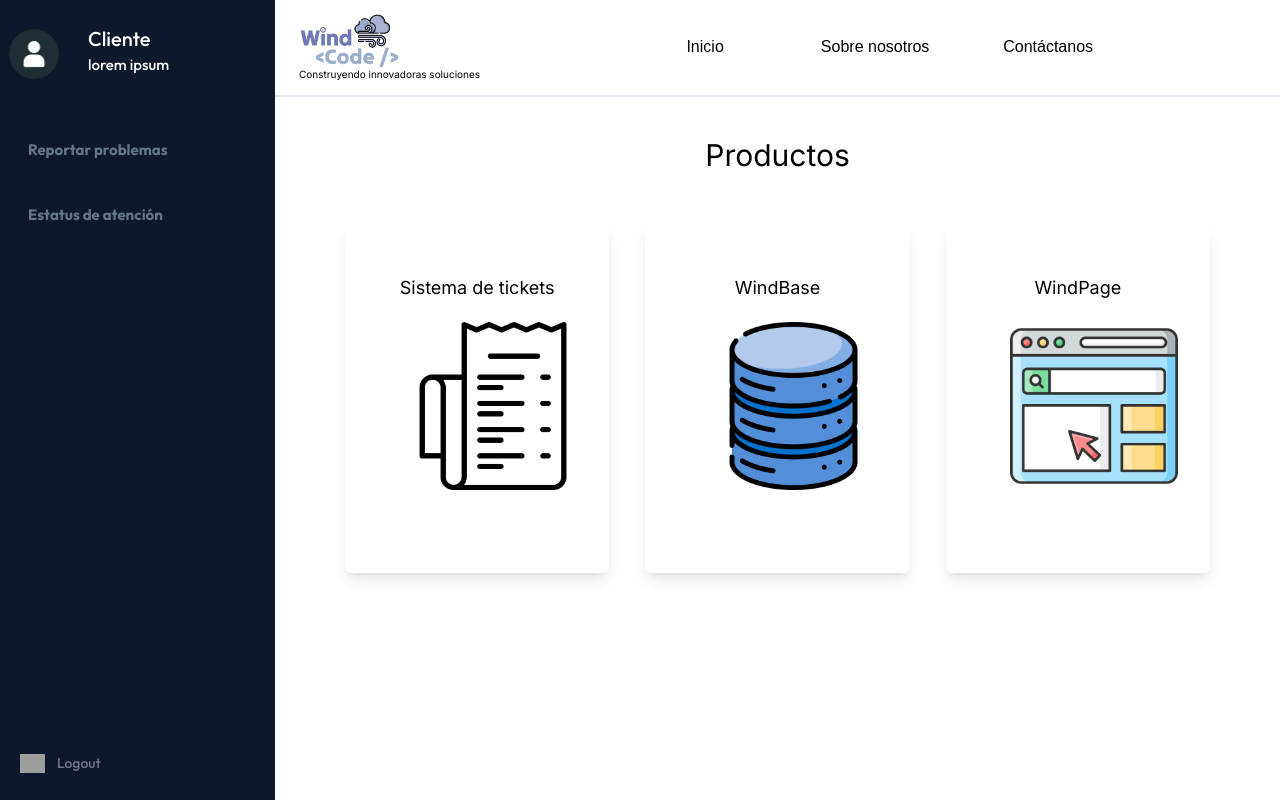
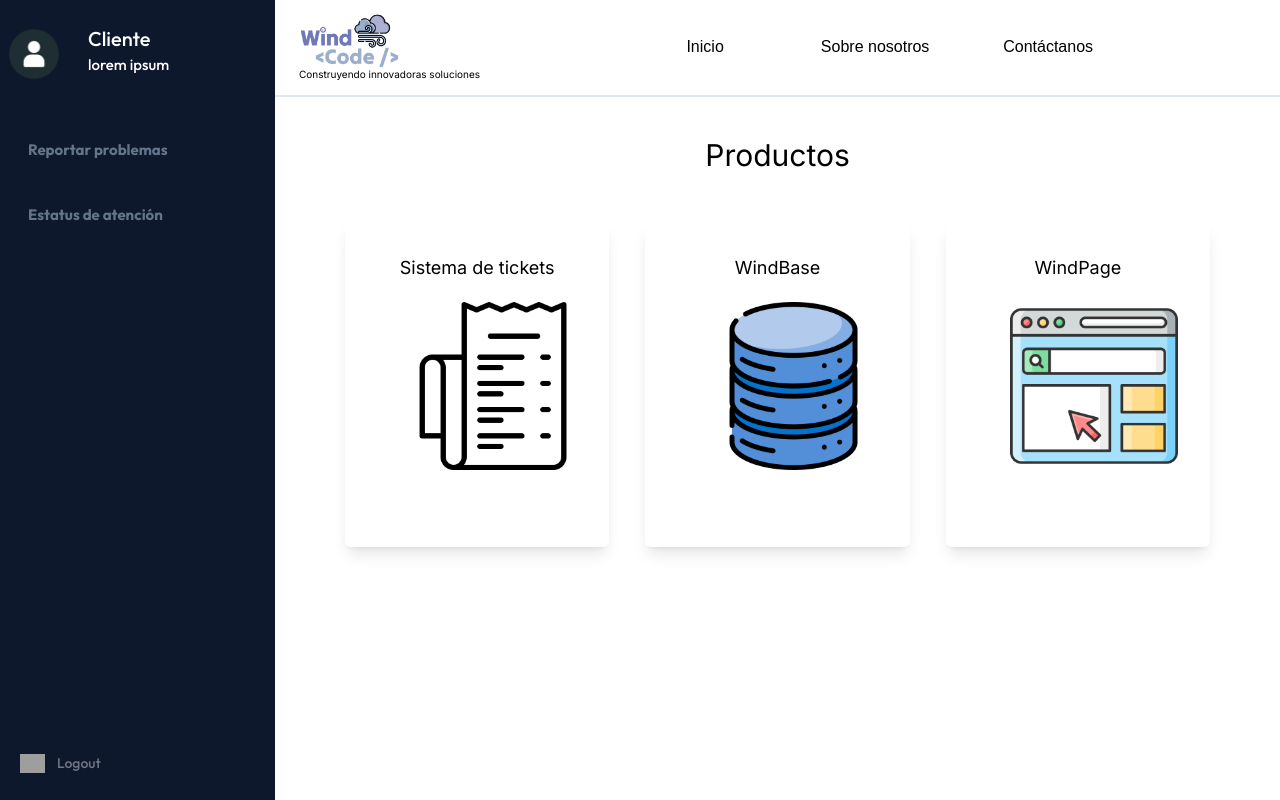
Before and after one commit to Tongother/sistema-de-tickets, a Next.js app: page /cliente in a window 1280 px wide. Built offline with nearby package versions, Linux system fonts and the light colour scheme; no server answers; grey boxes are pictures that could not be loaded; a web font is replaced by a local one.

Commit message:
Stiled page client

```diff
--- a/app/advisor/layout.tsx
+++ b/app/advisor/layout.tsx
@@ -43,7 +43,7 @@
   const headerInfo = { name: (userData.nombre + " " + userData.apellido) , email: userData.email, rol: userData.tipoUsuario, src: tecnico.src, }
 
   return(
-    <main className='h-screen w-screen flex'>
+    <main className='h-screen w-screen flex '>
         <section className="w-[300px] flex items-end justify-end">
             <Dashboard dashboardInfo={dashboardInfo} title='Cliente'/>
         </section>
--- a/app/cliente/crearTicket/[categoria]/page.tsx
+++ b/app/cliente/crearTicket/[categoria]/page.tsx
@@ -39,15 +39,13 @@
   };
   return(
 
-      <div className='flex flex-col h-[70%] w-[50%] place-items-center justify-center bg-white rounded-[50px] p-[2%]'>
-        <div className='w-full h-[20%] flex place-items-center text-center justify-center'>
-            <h1 className=' text-2xl'>Sistema de Tickets</h1>
-        </div>
-        <form onSubmit={(event) => {loginHandleSubmit(event);}} className='h-[80%] w-full p-5 flex flex-col mt-2 m-6'>
-            <label htmlFor="descripcionInput" className=' text-2xl'>Descripción del problema</label>
-            <input type="text" id='descripcionInput' className='h-[150px] border border-gray-300 rounded-xl shadow-sm overflow-hidden hover:shadow-md p-5 mt-6'/>
+      <div className='flex flex-col h-full w-full bg-white justify-center items-center'>
+        <form onSubmit={(event) => {loginHandleSubmit(event);}} className='shadow-lg h-[500px] w-[650px] p-7 flex flex-col first-letter:border rounded-[30px]'>
+            <h1 className=' text-3xl text-center my-7 mt-4 text-gray-700'>Sistema de Tickets</h1>
+            <label htmlFor="descripcionInput" className=' text-xl mt-7'>Descripción del problema</label>
+            <textarea name="des" id="144" className='focus:outline-none focus:shadow-lg h-[225px] min-h-[225px] max-h-[225px] border border-gray-300 rounded-xl shadow-sm overflow-hidden hover:shadow-md p-5 mt-6'></textarea>
             <div className='flex justify-center'>
-                <input type="button" value="Enviar" className=' border border-gray-200 shadow-md w-[200px] h-[30px] mt-6 hover:bg-violet-50 rounded-[10px]'/>
+                <input type="button" value="Enviar" className='shadow-md w-[200px] h-[45px] mt-6 hover:bg-violet-50 rounded-[10px]'/>
             </div>
         </form>
       </div>
--- a/app/cliente/page.tsx
+++ b/app/cliente/page.tsx
@@ -6,28 +6,28 @@
 export default function cliente(){
     return(
         <section className="h-full w-full flex flex-col items-center mt-10">
-            <div className="h-[40px] mb-[50px]">
+            <div className="h-[5%] mb-[50px]">
                 <h1 className="text-3xl ">Productos</h1>
             </div>
-            <div className="w-full h-full m-auto px-[70px] grid grid-cols-3 grid-rows-1 gap-9 text-lg justify-center">
-                <Link href='\cliente\crearTicket\Olvide mi contraseña'>
-                    <article className="w-full rounded-md shadow-lg p-8 hover:bg-slate-300 text-center flex flex-col justify-center h-[350px]">
+            <div className="w-full h-[90%] m-auto px-[70px] grid grid-cols-3 grid-rows-1 gap-9 text-lg justify-center">
+                <Link href='\cliente\crearTicket\sistema tickets' className="w-full rounded-md shadow-lg p-8 hover:bg-slate-300 text-center flex flex-col justify-start h-[325px]">
+                    <article>
                         <h4 className='mb-5' >Sistema de tickets</h4>
                         <div className="h-[200px] ml-8">
                             <Image src={`${factura.src}`} width={200} height={200} alt=""/>
                         </div>
                     </article>
                 </Link>
-                <Link href='\cliente\crearTicket\Olvide mi contraseña'>
-                <article className="w-full rounded-md shadow-lg p-8 hover:bg-slate-300 text-center flex flex-col justify-center h-[350px]">
+                <Link href='\cliente\crearTicket\WindBase' className="w-full rounded-md shadow-lg p-8 hover:bg-slate-300 text-center flex flex-col justify-start h-[325px]">
+                    <article>
                         <h4 className='mb-5'>WindBase</h4>
                         <div className="h-[200px] ml-8">
                             <Image src={`${bases.src}`} width={200} height={200} alt=""/>
                         </div>
                     </article>
                 </Link>
-                <Link href='\cliente\crearTicket\Olvide mi contraseña'>
-                <article className="w-full rounded-md shadow-lg p-8 hover:bg-slate-300 text-center flex flex-col justify-center h-[350px]">
+                <Link href='\cliente\crearTicket\WindPage' className="w-full rounded-md shadow-lg p-8 hover:bg-slate-300 text-center flex flex-col justify-start h-[325px]">
+                <article>
                         <h4 className='mb-5' >WindPage</h4>
                         <div className="h-[200px] ml-8">
                             <Image src={`${pagina.src}`} width={200} height={200} alt=""/>
```
